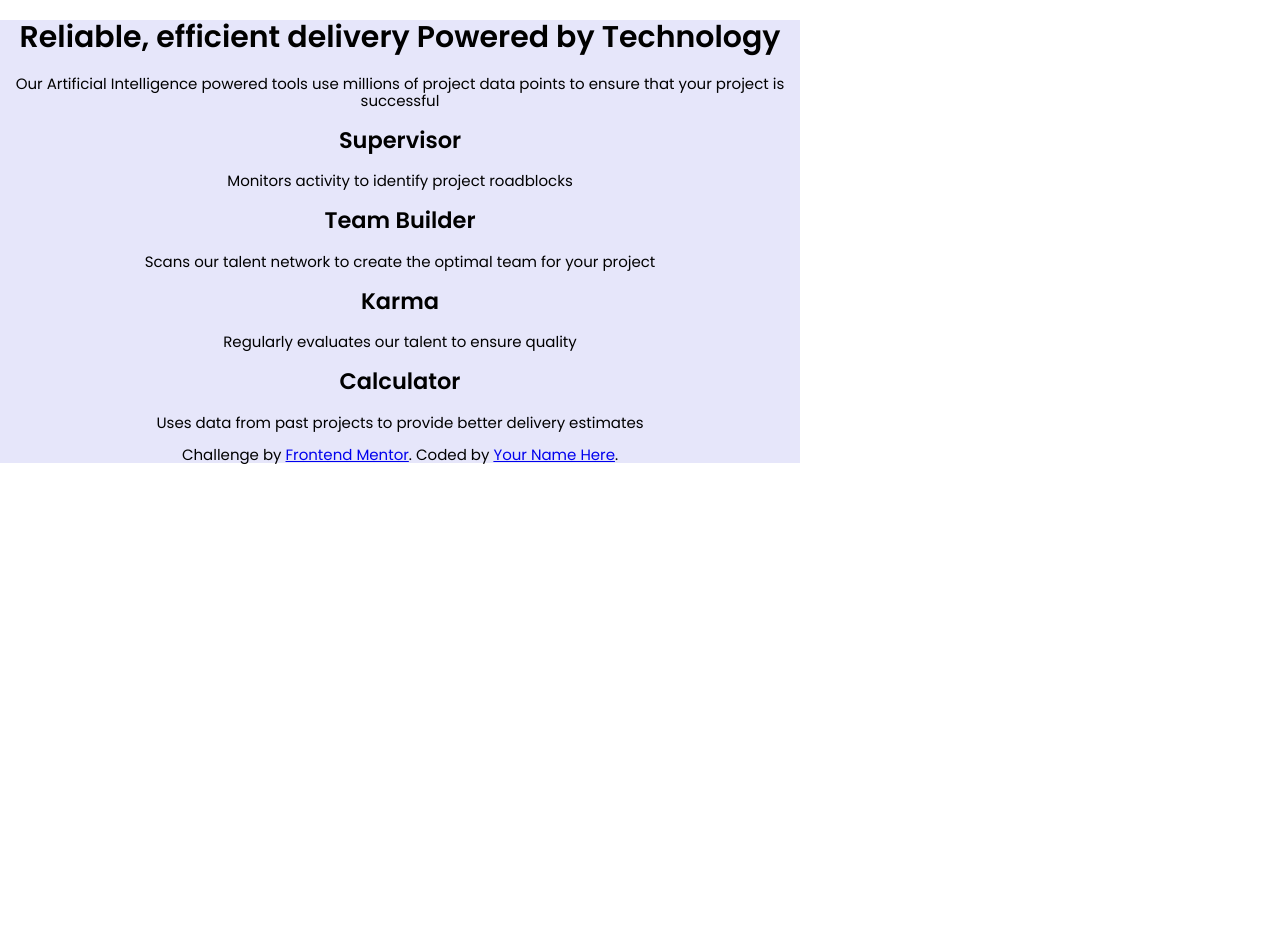
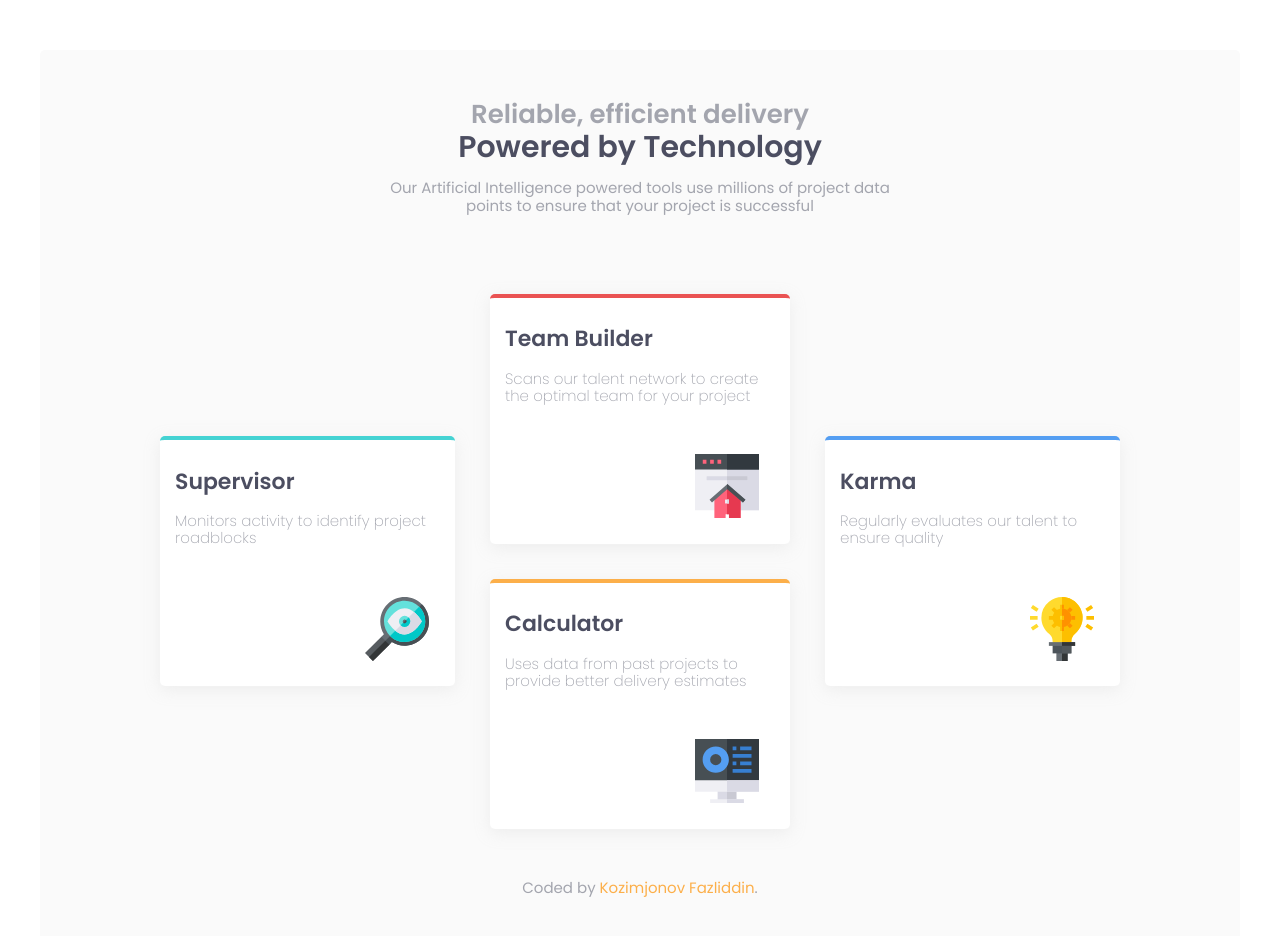
Before and after one commit to kozimov786/four-card, a plain HTML site: page index.html in a window 1280 px wide. Before the commit the page ends 800 px from the top, so only its background shows below. Drawn offline with Linux system fonts and the light colour scheme.

Commit message:
almost done

```diff
--- a/css/style.css
+++ b/css/style.css
@@ -13,11 +13,114 @@ body{
     font-weight: normal;
     font-family:"Poppins","Arial","sans-serif";
     text-align: center;
+    color:  hsl(229, 6%, 66%);
 }
 .container{
-    width: 800px;
-    background-color: lavender;
+    width: 1200px;
+    background-color:hsl(0, 0%, 98%);
+    padding:50px 120px;
+    margin: 50px auto;
+    border-radius: 5px;
 }
 .page-header{
     text-align: center;
 }
+.card-top{
+    width: 600px;
+    padding: 0 50px;
+    margin: auto;
+}
+.card-top__title{
+    margin: 0;
+    color: hsl(234, 12%, 34%);
+}
+.card-top__light{
+    color:  hsl(229, 6%, 66%);
+    font-size: 26px;
+    font-weight: 600;
+}
+.wrapper{
+  display: flex;
+  margin-top:80px;
+  margin-bottom: 50px;
+}
+.card-item{
+    padding: 10px 15px;
+    text-align: left;
+    width:300px;
+    height: 250px;
+     background-color: #fff;
+  border-radius: 5px;
+  box-shadow: 0px 4px 16px rgba(202, 202, 202, 0.25);
+}
+.card-item__title{
+    color:hsl(234, 12%, 34%);
+    font-size: 22px;
+    font-weight: 600;
+}
+.card-item__text{
+    font-weight: 200;
+}
+.supervisor::after{
+    content: "";
+    display: block;
+    background-image: url(../img/icon-supervisor.svg);
+    background-repeat: no-repeat;
+    width: 100%;
+    height: 100%;
+    margin-left: 190px;
+    margin-top: 50px;
+}
+.supervisor{
+    border-top: 4px solid hsl(180, 62%, 55%);
+    margin-top: auto;
+    margin-bottom: auto;
+    margin-right: 35px;
+}
+.karma{
+    border-top: 4px solid hsl(212, 86%, 64%);
+    margin-top: auto;
+    margin-bottom: auto;
+    margin-left: 35px;
+}
+.karma::after{
+    content: "";
+    display: block;
+    background-image: url(../img/icon-karma.svg);
+    background-repeat: no-repeat;
+    width: 100%;
+    height: 100%;
+    margin-left: 190px;
+    margin-top: 50px;
+}
+.builder::after{
+    content: "";
+    display: block;
+    background-image: url(../img/icon-team-builder.svg);
+    background-repeat: no-repeat;
+    width: 100%;
+    height: 100%;
+    margin-left: 190px;
+    margin-top: 50px;
+}
+.builder{
+    border-top: 4px solid hsl(0, 78%, 62%);
+    margin-bottom: 35px;
+}
+.calculator{
+    border-top: 4px solid hsl(34, 97%, 64%);
+}
+.calculator::after{
+    content: "";
+    display: block;
+    background-image: url(../img/icon-calculator.svg);
+    background-repeat: no-repeat;
+    width: 100%;
+    height: 100%;
+    margin-left: 190px;
+    margin-top: 50px;
+}
+.attribution a{
+    text-decoration: none;
+    color: hsl(34, 97%, 64%);
+}
--- a/index.html
+++ b/index.html
@@ -15,34 +15,38 @@
   <div class="container">
    <header class="page-header">
       <div class="card-top">
-        <h1 class="card-top__title"><span class="card-top__light">Reliable, efficient delivery</span>
+        <span class="card-top__light">Reliable, efficient delivery</span>
+        <h1 class="card-top__title">
           Powered by Technology</h1>
           <p class="card-top__text">Our Artificial Intelligence powered tools use millions of project data points
             to ensure that your project is successful</p>
           </div>
         </header>
         <main>
-          <div class="card-item">
+          <div class="wrapper">
+          <div class="card-item supervisor">
             <h2 class="card-item__title">Supervisor</h2>
             <p class="card-item__text">Monitors activity to identify project roadblocks</p>
           </div>
-          <div class="card-item">
+          <div class="center-item">
+          <div class="card-item builder">
             <h2 class="card-item__title"> Team Builder</h2>
             <p class="card-item__text">Scans our talent network to create the optimal team for your project</p>
           </div>
-          <div class="card-item">
-            <h2 class="card-item__title">Karma</h2>
-            <p class="card-item__text">Regularly evaluates our talent to ensure quality</p>
-          </div>
-          <div class="card-item">
+          <div class="card-item calculator">
             <h2 class="card-item__title">Calculator</h2>
             <p class="card-item__text">Uses data from past projects to provide better delivery estimates</p>
           </div>
+        </div>
+        <div class="card-item karma">
+          <h2 class="card-item__title">Karma</h2>
+          <p class="card-item__text">Regularly evaluates our talent to ensure quality</p>
+        </div>
+      </div>
       </main>
       <footer>
         <p class="attribution">
-          Challenge by <a href="https://www.frontendmentor.io?ref=challenge" target="_blank">Frontend Mentor</a>.
-          Coded by <a href="#">Your Name Here</a>.
+          Coded by <a href="https:/t.me/kozimov_f">Kozimjonov Fazliddin</a>.
         </p>
       </footer>
     </div>
```
